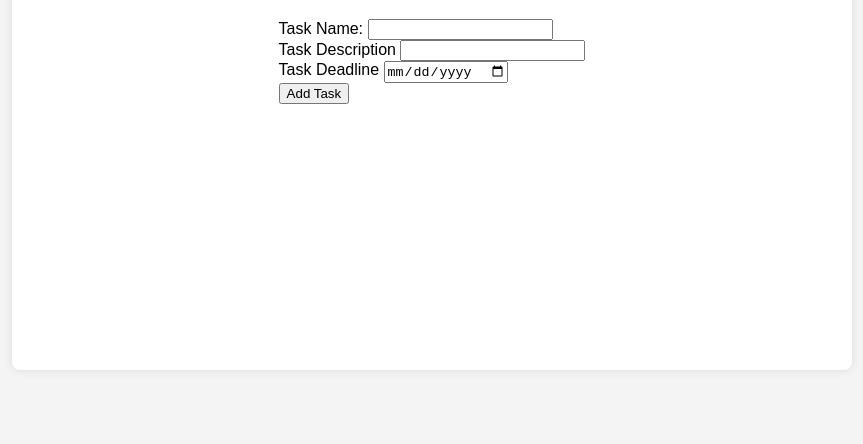
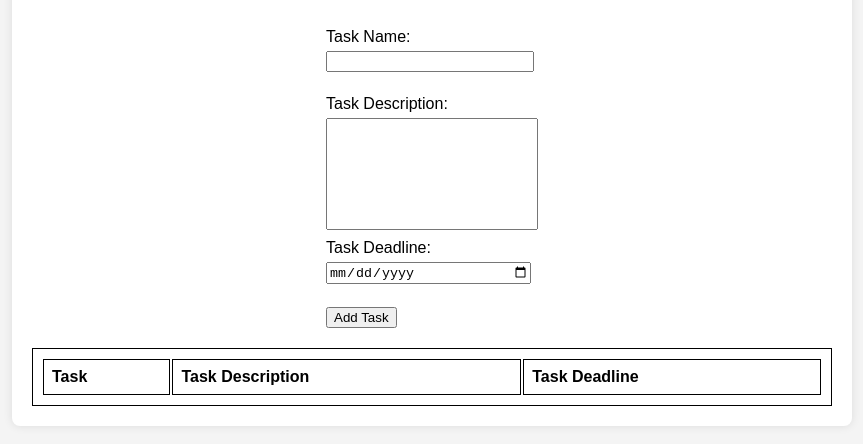
Before and after one commit to andrew-dimperio/task-tracker, a plain HTML site: page index.html in a window 1280 px wide. Shown: the part 120-564 px from the top of the page, without its empty margins (208-1071 px from the left). Drawn offline with Linux system fonts and the light colour scheme.

Commit message:
Updated some of the UI with CSS

```diff
--- a/index.html
+++ b/index.html
@@ -2,28 +2,40 @@
 <html lang="en">
 <head>
     <meta charset="UTF-8">
+    <meta name="viewport" content="width=device-width, initial-scale=1.0">
     <link rel="stylesheet" href="styles.css">
-        <Title>Task Tracker</Title>
+    <title>Task Tracker</title>
 </head>
 <body>
     <div class="container">
         <h1>Task Tracker</h1>
         <form id="taskForm">
+            <div class="labelcontainer">
             <label for="taskName">Task Name: </label>
             <input id="taskName" type="text"><br>
 
-                <label for="taskDescription">Task Description</label>
-                <input id="taskDescription" type="text"><br>
+            <label for="taskDescription">Task Description:</label>
+            <textarea id="taskDescription" type="text" class="descriptionBox" maxlength="200"></textarea><br>
 
-                <label for="taskDeadline">Task Deadline</label>
+            <label for="taskDeadline">Task Deadline:</label>
             <input id="taskDeadline" type="date"><br>
 
+            </div>
 
 
             <button type="submit">Add Task</button>
         </form>
         <table id="taskTable">
-
+            <tr>
+                <th>Task</th>
+                <th class="desc">Task Description</th>
+                <th>Task Deadline</th>
+            </tr>
+            <!-- <tr>
+                <td>Hello</td>
+                <td>World</td>
+                <td>1/20/2024</td>
+            </tr> -->
         </table>
     </div>
     <script src="script.js"></script>
--- a/styles.css
+++ b/styles.css
@@ -14,7 +14,7 @@ body {
     background-color: #fff;
     border-radius: 8px;
     box-shadow: 0 0 10px rgba(0, 0, 0, 0.1);
-    height: 400px;
+    height: auto;
 }
 
 h1 {
@@ -22,18 +22,18 @@ h1 {
 }
 
 form {
-    margin-top: 1px;
-    margin-bottom: 60px;
+    margin-top: 10px;
+    margin-bottom: 20px;
 }
 
 .labelcontainer label {
     display: block;
-    margin-bottom: 10px;
+    margin-bottom: 5px;
 }
 
 .labelcontainer input {
     display: block;
-    margin-bottom: 10px;
+    margin-bottom: 5px;
     width: 200px;
 }
 
@@ -43,5 +43,18 @@ form {
     resize: none;
     overflow-y: auto;
     padding: 5px;
-    margin-bottom: 10px;
+    margin-bottom: 5px;
 }
+
+#taskTable {
+    border: 1px black solid;
+    padding: 8px;
+    width: 100%;
+}
+
+#taskTable th, tr, td {
+    border: 1px black solid;
+    padding: 8px;
+    text-align: left;
+
+}
```
Lines whose indentation alone changed are shown as unchanged.
